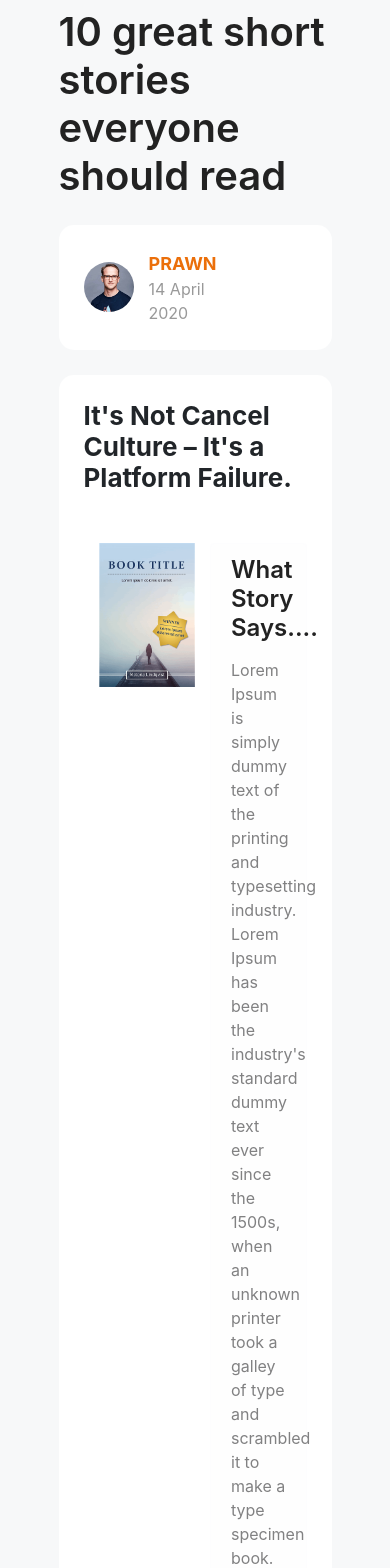
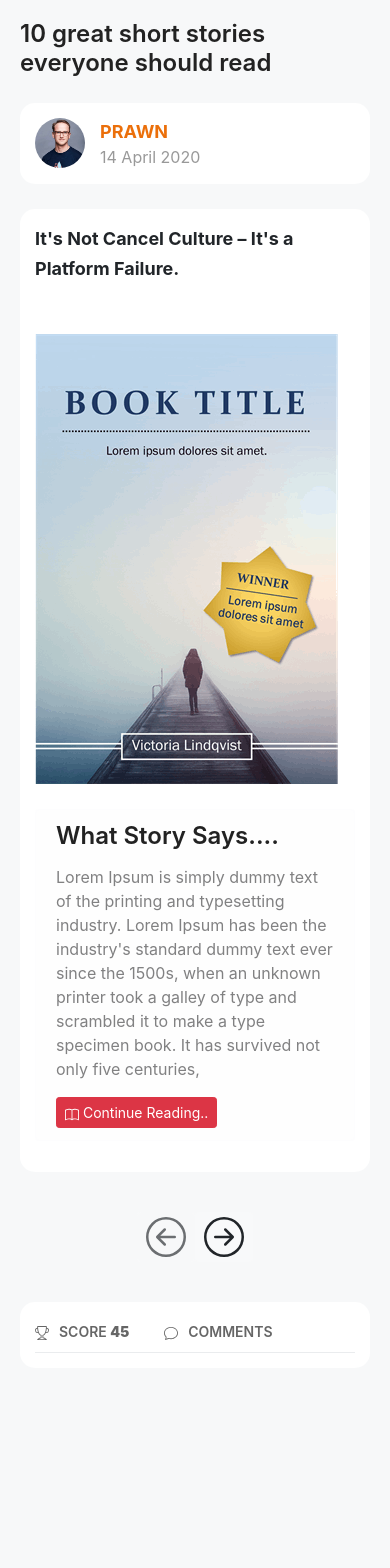
Before and after one commit to MonikaPatidar/TopStories, a React (Create React App) app: page / in a window 390 px wide. Shown: the top 1568 px of the page. After the commit the page ends 1413 px from the top, so only its background shows below. Built offline with nearby package versions, Linux system fonts and the light colour scheme.

Commit message:
bug fix & Responsive

```diff
--- a/src/App.css
+++ b/src/App.css
@@ -57,6 +57,11 @@ body {
     padding: 25px;
     border-radius: 15px;
     margin-top: 25px;
+}
+.story-div .box-design.without-bg {
+    padding-left: 0;
+    padding-right: 0;
+    background: none;
 }
 .story-div .user-info {
     display: flex;
@@ -143,8 +148,34 @@ body {
 .comment-head button .icon {
     margin-right: 10px;
 }
-
+.list-group {
+    justify-content: center;
+}
 /*.comment-head .btn-link {
     border-bottom: 3px solid #333;
 }*/
 /*Story Page Ends*/
+
+/*Responsive CSS*/
+@media screen and (max-width: 767px) {
+    .App {
+        margin: 20px;
+    }
+    .main-heading {
+        font-size: 24px;
+    }
+    .story-div .box-design {
+        padding: 15px;
+    }
+    .story-div .story-title {
+        font-size: 18px;
+        line-height: 30px;
+    }
+    .story-div .post-img {
+        margin-bottom: 25px;
+        margin-left: 0;
+    }
+    .comment-head button:last-child {
+        padding-right: 0;
+    }
+}
--- a/src/components/Stories.js
+++ b/src/components/Stories.js
@@ -11,6 +11,7 @@ function Stories() {
                 storyTitle:'',
                 link:'',
                 kidsComment:[],
+                showComment:false,
                 AllId:[]
         })
 
@@ -62,7 +63,8 @@ function Stories() {
         if(state.storyId > 0){
             setstate({
                 ...state,
-                storyId:state.storyId-1
+                storyId:state.storyId-1,
+                showComment:false
             })
     }
 
@@ -71,9 +73,16 @@ function Stories() {
         if(state.storyId < 10){
             setstate({
                 ...state,
-                storyId:state.storyId+1
+                storyId:state.storyId+1,
+                showComment:false
             })
         }
+    }
+
+    const HideComment=()=>{
+        setstate({...state,
+                showComment:true
+            })
     }
 
   return (
@@ -82,7 +91,7 @@ function Stories() {
        <h1 className="main-heading">10 great short stories everyone should read</h1>
        <Container className="box-design">
             <Row>
-                <Col xs={6} md={6}>
+                <Col xs={12} md={6}>
                     <div className="user-info">
                         <div className="user-pic">
                             <Image src={userimg} roundedCircle height="50px"/>
@@ -102,10 +111,10 @@ function Stories() {
                 </Col>
             </Row>
             <Row>
-                <Col xs={6} md={4}>
+                <Col xs={12} md={4}>
                     <Image src={storyimg} className="post-img img-fluid" />
                 </Col>
-                <Col xs={6} md={8}>
+                <Col xs={12} md={8}>
                     <Alert variant="light">
                         <Alert.Heading>What Story Says....</Alert.Heading>
                         <p>
@@ -126,6 +135,9 @@ function Stories() {
                 </Col>
             </Row>
         </Container>
+        <Container className="box-design without-bg">
+            <Row className="text-center">
+                <Col xs={12} md={12}>
                     <ListGroup horizontal>
                         { state.storyId > 1 ?
                             <Button
@@ -157,22 +169,26 @@ function Stories() {
                             </Button>
                         }
                     </ListGroup>
+                </Col>
+            </Row>
+        </Container>
         <Container className="box-design">
             <Row>
                 <Col md={12}>
-                    <Accordion defaultActiveKey="">
+                    <Accordion defaultActiveKey="0">
                         <div className="comment-head">
                             <Button variant="light" size="sm">
                                 <span className="icon"><Trophy /></span>
                                 Score <b>{state.score}</b>
                             </Button>
                             <Accordion.Toggle as={Button} variant="link" eventKey="1">
-                                <Button variant="light" size="sm">
+                                <Button variant="light" size="sm"  onClick={HideComment}>
                                     <span className="icon"><Chat /></span>
                                     Comments
                                 </Button>
                             </Accordion.Toggle>
                         </div>
+                        {state.showComment===true ?
                         <Accordion.Collapse eventKey="1">
                             <Card.Body className="p-0">
                             {state.kidsComment.map((data, key) => {
@@ -193,6 +209,9 @@ function Stories() {
                             })}
                             </Card.Body>
                         </Accordion.Collapse>
+                        :
+                        ''
+                        }
                     </Accordion>
                 </Col>
             </Row>
```
Lines whose indentation alone changed are shown as unchanged.
